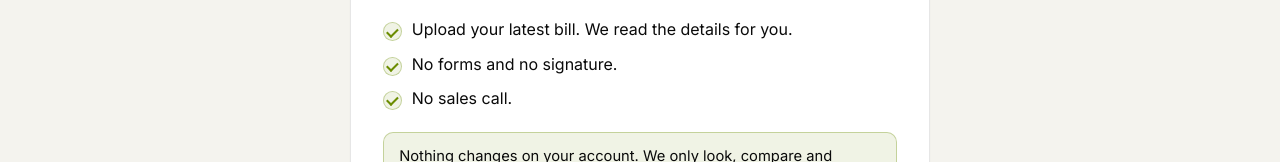
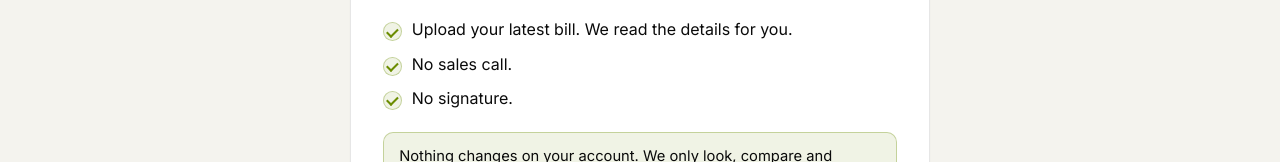
Before and after one commit to Mikecurge/quotes-betterconnected, a plain HTML site: page index.html in a window 1280 px wide. Shown: the part 266-428 px from the top of the page. Drawn offline with Linux system fonts and the light colour scheme.

Commit message:
Welcome ticks: upload bill, no sales call, no signature

```diff
--- a/index.html
+++ b/index.html
@@ -109,8 +109,8 @@ footer a{color:var(--text-mid)}
         <p class="lead">Two minutes and your latest electricity bill. Nothing to sign. We do the rest and report back by email.</p>
         <ul class="ticks">
           <li>Upload your latest bill. We read the details for you.</li>
-          <li>No forms and no signature.</li>
           <li>No sales call.</li>
+          <li>No signature.</li>
         </ul>
         <div class="note">Nothing changes on your account. We only look, compare and report. You decide what happens next.</div>
         <div class="actions">
```
